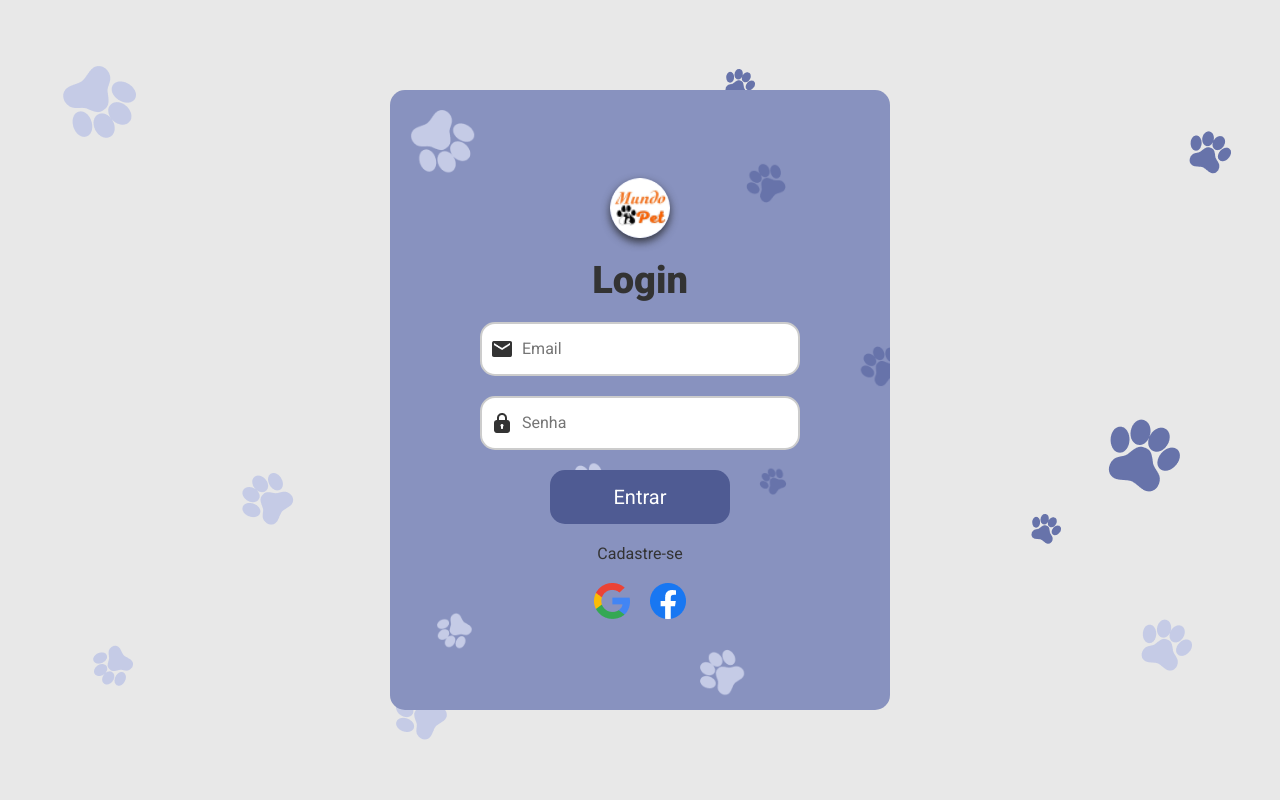
After one commit to treinamento-devops-playground/mundo-pet, a PHP site: page /pages/login.php in a window 1280 px wide. The commit adds this page. Run offline with PHP 8.4, Linux system fonts and the light colour scheme.

Commit message:
Add file login.php and login.css

```diff
--- /dev/null
+++ b/app/css/login.css
@@ -0,0 +1,104 @@
+@import url('https://fonts.googleapis.com/css2?family=Roboto:wght@100;300;400;500;700;900&display=swap');
+
+* {
+  margin: 0;
+  padding: 0;
+  box-sizing: border-box;
+  font-family: 'Roboto', sans-serif;
+}
+
+body {
+  background-image: url("../img/patas.png");
+  background-position: 50% 50%;
+  background-repeat: no-repeat;
+  background-color: #E8E8E8;
+  width: 100vw;
+  height: 100vh;
+  overflow: hidden;
+  display: flex;
+  justify-content: center;
+  align-items: center;
+}
+
+#container {
+  width: 500px;
+  height: 620px;
+  background-image: url("../img/patas.png");
+  background-size: cover;
+  display: flex;
+  justify-content: center;
+  align-items: center;
+  background-color: #8892BF;
+  flex-direction: column;
+  border-radius: 15px;
+  row-gap: 20px;
+}
+
+.logo {
+  width: 60px;
+  height: 60px;
+  border-radius: 50%;
+  box-shadow: 0 4px 8px rgba(33, 33, 33, 0.8);
+}
+
+h2 {
+  font-weight: 900;
+  font-size: 38px;
+  color: #333333;
+}
+
+.input-container {
+  position: relative;
+  display: flex;
+  align-items: center;
+  width: 320px;
+}
+
+.input-container img {
+  position: absolute;
+  left: 10px;
+  color: #aaa;
+}
+
+.input-container input {
+  width: 100%;
+  height: 54px;
+  border-radius: 15px;
+  padding: 10px 10px 10px 40px;
+  border: 2px solid #ccc;
+  font-size: 16px;
+}
+
+.btn {
+  width: 180px;
+  height: 54px;
+  border-radius: 15px;
+  color: #fff;
+  border: none;
+  cursor: pointer;
+  font-size: 20px;
+  background-color: #4F5B93;
+  transition: .8s;
+}
+
+.btn:hover {
+  background-color: #2a40a5;
+  transition: .8s;
+}
+
+.link-cadastro {
+  text-decoration: none;
+  color: #333;
+  font-size: 16px;
+  transition: .8s;
+}
+.link-cadastro:hover {
+  color: #fff;
+  transition: .8s;
+  font-size: 400;
+}
+
+.social-login {
+  display: flex;
+  gap: 20px;
+}
--- /dev/null
+++ b/app/pages/login.php
@@ -0,0 +1,29 @@
+<!DOCTYPE html>
+<html lang="en">
+<head>
+  <meta charset="UTF-8">
+  <meta name="viewport" content="width=device-width, initial-scale=1.0">
+  <title>Login - Mundo Pet</title>
+  <link rel="stylesheet" href="../css/login.css">
+</head>
+<body>
+  <div id="container">
+    <img src="../img/logo.png" alt="Logo Mundo Pet" class="logo">
+    <h2>Login</h2>
+    <div class="input-container">
+      <img src="../img/icons/email.png">
+      <input type="email" placeholder="Email">
+    </div>
+    <div class="input-container">
+      <img src="../img/icons/padlock.png">
+      <input type="password" placeholder="Senha">
+    </div>
+    <button class="btn">Entrar</button>
+    <a href="./cadastro.php" class="link-cadastro">Cadastre-se</a>
+    <div class="social-login">
+      <a href="#"><img src="../img/icons/google.png" alt="Logo google"></a>
+      <a href="#"><img src="../img/icons/facebook.png" alt="Logo facebook"></a>
+    </div>
+  </div>
+</body>
+</html>
```
Also changed, not shown: app/index.php (renamed from index.php, +5 -6 lines).
